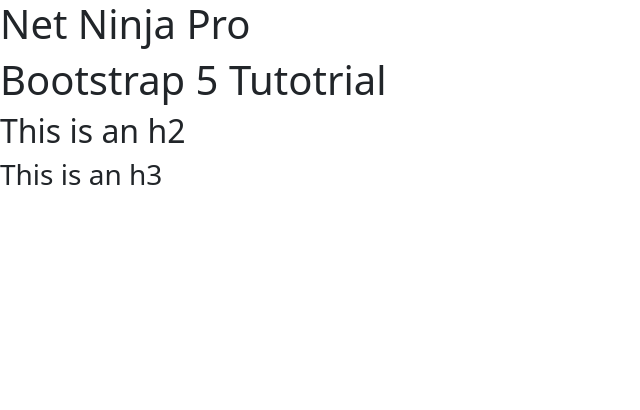
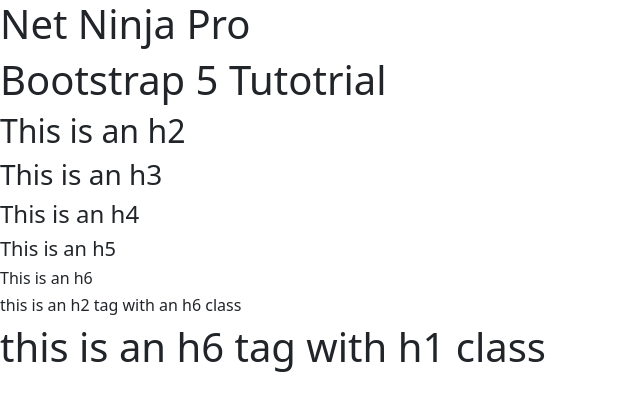
Before and after one commit to johnowino/Media-Query-Practice, a plain HTML site: page week-2-work/youtube-bootstrap-project/index.html in a window 1280 px wide. Shown: the whole page, without its empty margins (0-640 px from the left). Drawn offline with nearby package versions, Linux system fonts and the light colour scheme.

Commit message:
adds headers with classes

```diff
--- a/week-2-work/youtube-bootstrap-project/index.html
+++ b/week-2-work/youtube-bootstrap-project/index.html
@@ -13,7 +13,11 @@
   <h1>Bootstrap 5 Tutotrial</h1>
   <h2>This is an h2</h2>
   <h3>This is an h3</h3>
-
+  <h4>This is an h4</h4>
+  <h5>This is an h5</h5>
+  <h6>This is an h6</h5>
+  <h2 class="h6">this is an h2 tag with an h6 class</h2>
+  <h6 class="h1">this is an h6 tag with h1 class</h6>
   <script src="https://cdn.jsdelivr.net/npm/bootstrap@5.0.2/dist/js/bootstrap.bundle.min.js" integrity="sha384-MrcW6ZMFYlzcLA8Nl+NtUVF0sA7MsXsP1UyJoMp4YLEuNSfAP+JcXn/tWtIaxVXM" crossorigin="anonymous"></script>
 </body>
 </html>
```
